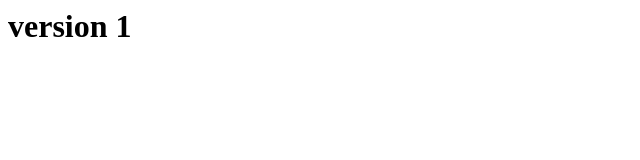
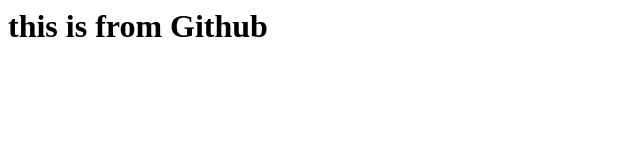
Before and after one commit to vikasharis/demo, a plain HTML site: page index.html in a window 1280 px wide. Shown: the whole page, without its empty margins (0-640 px from the left). Drawn offline with Linux system fonts and the light colour scheme.

Commit message:
Update index.html

```diff
--- a/index.html
+++ b/index.html
@@ -1 +1 @@
-<html><head><h1>version 1</h1></head></html>
+<html><head><h1>this is from Github</h1></head></html>
```
